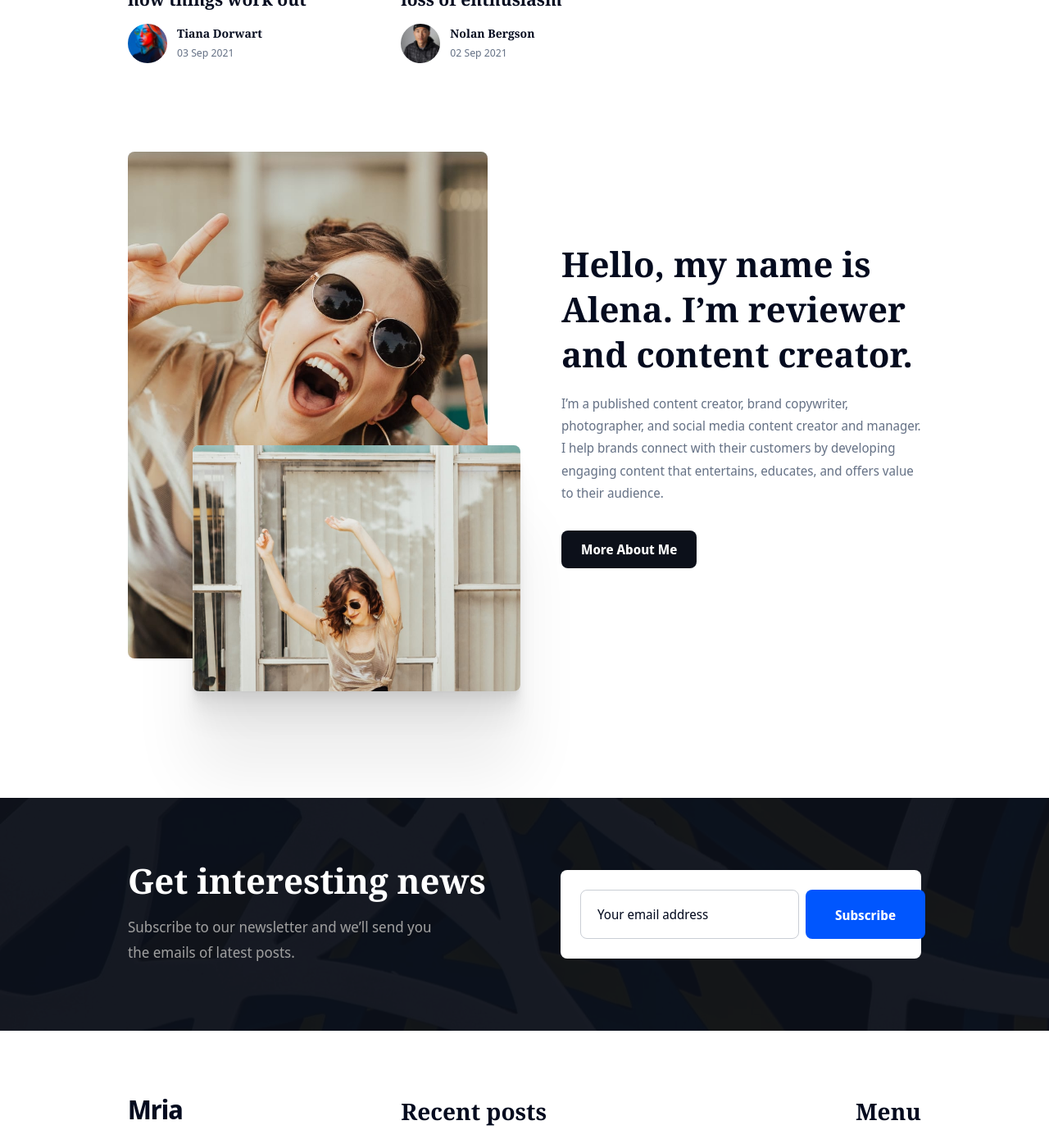
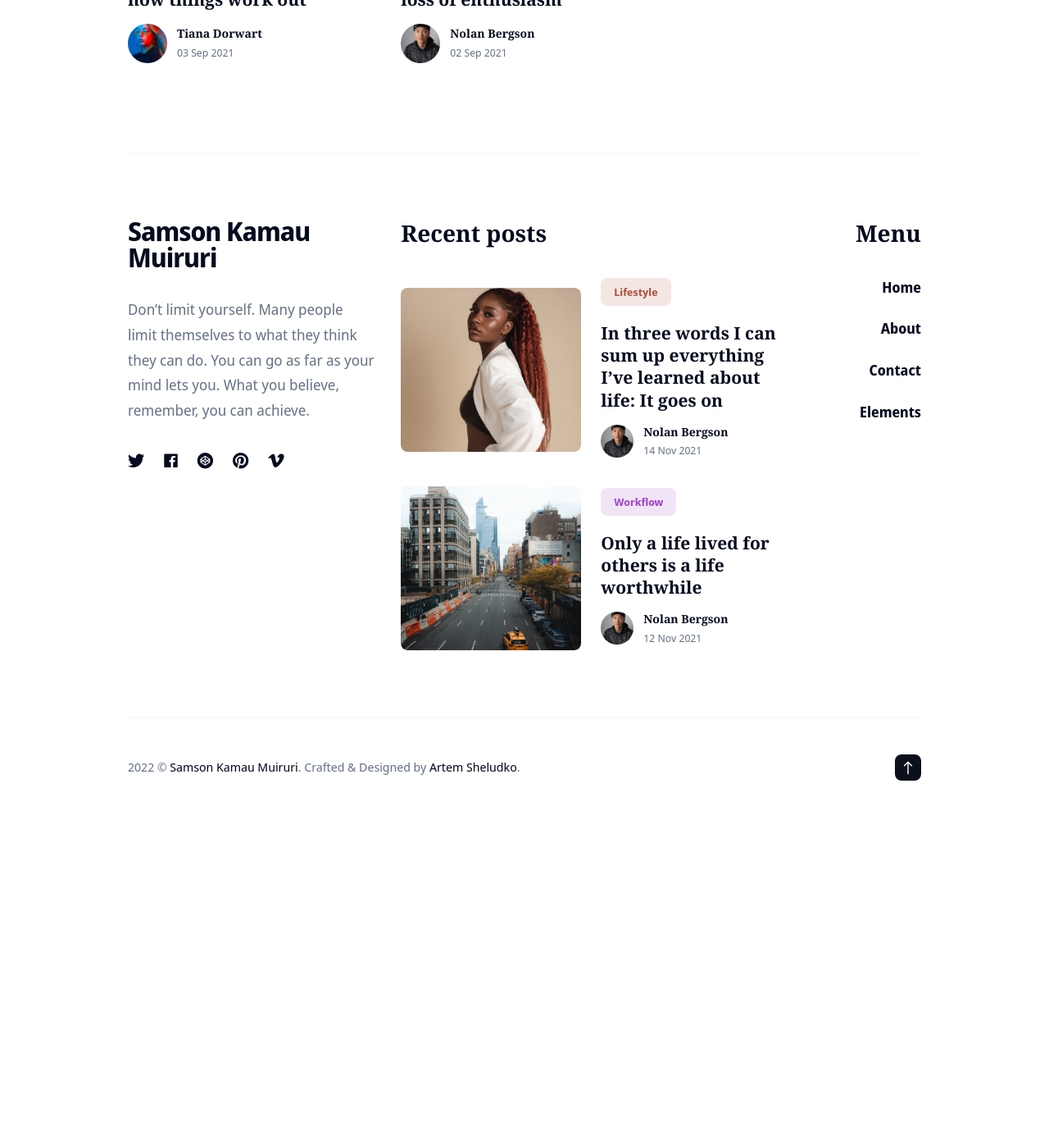
Before and after one commit to skmuiruri/skmuiruri.github.io, a Jekyll site: the page built from index.html, in a window 1280 px wide and 1400 px high, scrolled down 6678 px. Shown: the whole window at 82% size. Built offline with Jekyll 4.4.1, drawn with Linux system fonts in a browser that asks for light colours; nearby versions of some CDN libraries; after the commit the page ends 7674 px from its top, so only the background shows below that; some of the changed text lies outside the part shown.

Commit message:
ongoing mods

```diff
--- a/_data/settings.yml
+++ b/_data/settings.yml
@@ -1,8 +1,8 @@
 #-------------------------------
 # Site Settings
-title: Mria
+title: Samson Kamau Muiruri
 logo: # You can add own logo. For example '/images/logo.png'.
-description: Mria is a multipurpose blog theme for Jekyll
+description: Tech Blog
 color_scheme: auto # You can choose three modes auto, light, and dark. By default, the auto mode is set, which means the user can choose the light or dark mode themself.
 
 
@@ -71,7 +71,7 @@ tag__settings:
 #-------------------------------
 # Author Section Settings
 author__section:
-  enable: true
+  enable: false
   author__section__title: Hello, my name is Alena. I’m reviewer and content creator.
   author__section__description: I’m a published content creator, brand copywriter, photographer, and social media content creator and manager. I help brands connect with their customers by developing engaging content that entertains, educates, and offers value to their audience.
   aurhor__section__button__text: More About Me
@@ -83,7 +83,7 @@ author__section:
 #-------------------------------
 # Newsletter Settings
 mailchimp__settings:
-  enable: true
+  enable: false
   mailchimp__title: Get interesting news
   mailchimp__description: Subscribe to our newsletter and we’ll send you the emails of latest posts.
   mailchimp__identifier: frnla.us6.list-manage.com/subscribe/post?u=6314d69a3f315af7ce3fb00a0&amp;id=3038727cc3 # Add your MailChimp form identifier. For example - frnla.us6.list-manage.com/subscribe/post?u=6314d69a3f315af7ce3fb00a0&amp;id=3038727cc3
```
